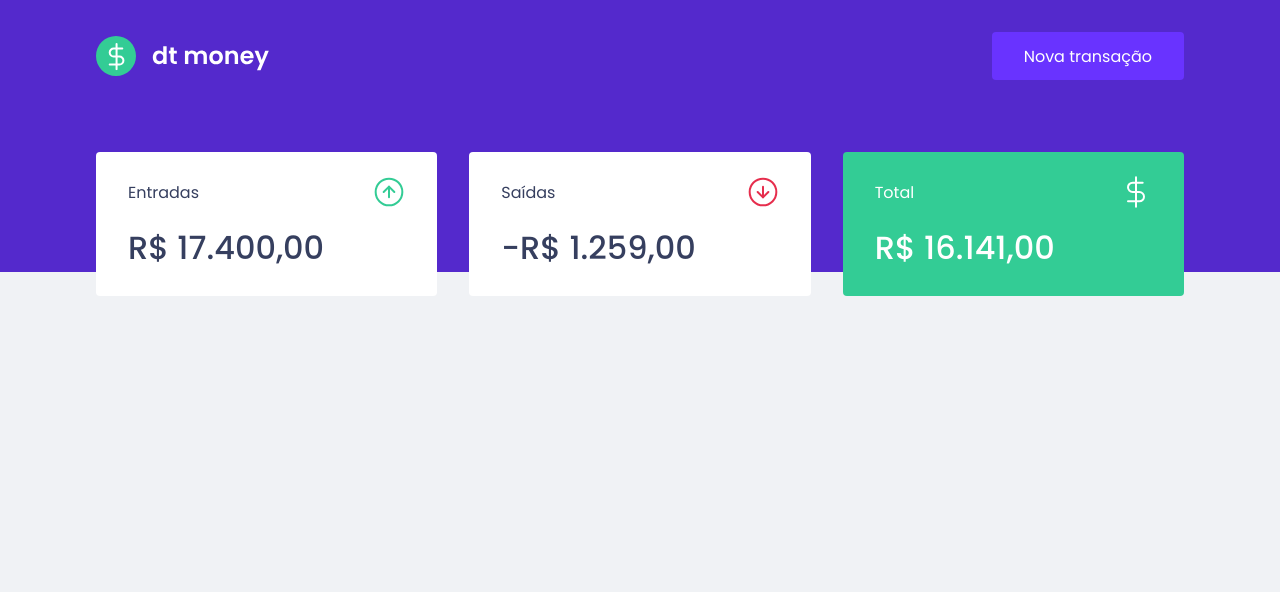
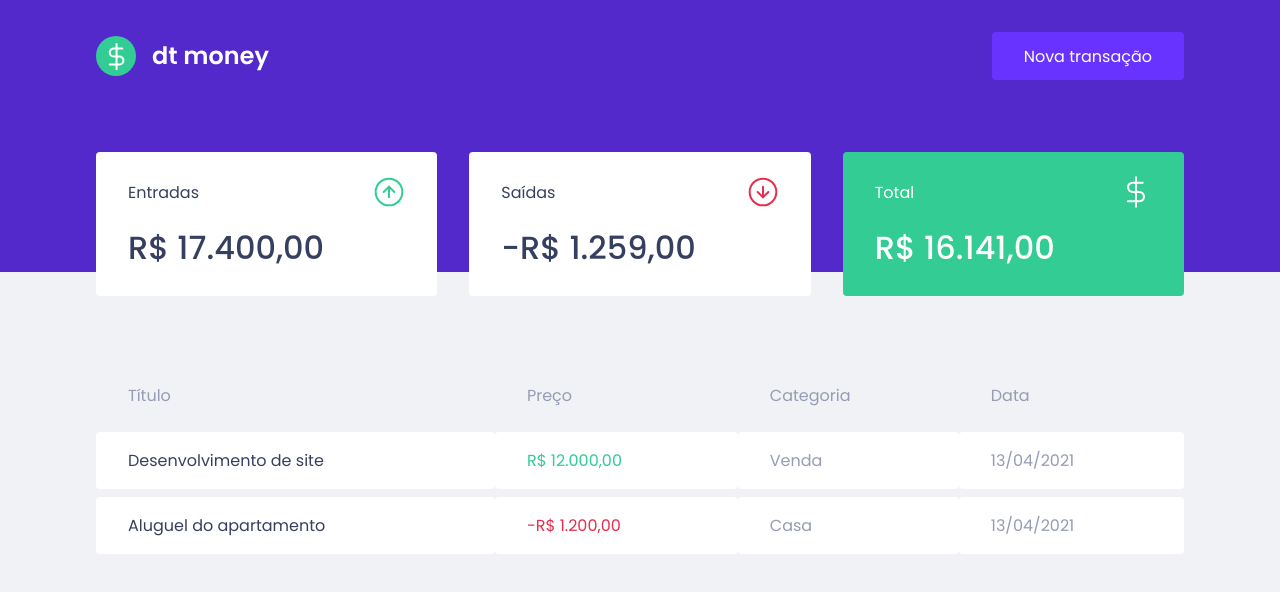
Before and after one commit to georgebiassoftwareengineer/dtmoney, a React (Create React App) app: page / in a window 1280 px wide. Shown: the top 592 px of the page. Built offline with nearby package versions, Linux system fonts and the light colour scheme.

Commit message:
feat: Add TransactionsTable Component

```diff
--- a/src/components/Dashboard/index.tsx
+++ b/src/components/Dashboard/index.tsx
@@ -1,4 +1,5 @@
 import { Summary } from '../Summary'
+import { TransactionsTable } from '../TransactionsTable'
 
 import * as S from './styles'
 
@@ -6,6 +7,7 @@
   return (
     <S.Container>
       <Summary />
+      <TransactionsTable />
     </S.Container>
   )
 }
--- /dev/null
+++ b/src/components/TransactionsTable/index.tsx
@@ -0,0 +1,34 @@
+import * as S from './styles'
+
+export function TransactionsTable() {
+  return (
+    <S.Container>
+      <table>
+        <thead>
+          <tr>
+              <th>Título</th>
+              <th>Preço</th>
+              <th>Categoria</th>
+              <th>Data</th>
+            </tr>
+        </thead>
+
+        <tbody>
+          <tr>
+            <td>Desenvolvimento de site</td>
+            <td className="deposit">R$ 12.000,00</td>
+            <td>Venda</td>
+            <td>13/04/2021</td>
+          </tr>
+
+          <tr>
+            <td>Aluguel do apartamento</td>
+            <td className="withdraw">-R$ 1.200,00</td>
+            <td>Casa</td>
+            <td>13/04/2021</td>
+          </tr>
+        </tbody>
+      </table>
+    </S.Container>
+  )
+}
--- /dev/null
+++ b/src/components/TransactionsTable/styles.ts
@@ -0,0 +1,38 @@
+import styled from 'styled-components'
+
+export const Container = styled.div`
+  margin-top: 4rem;
+
+  table {
+    width: 100%;
+    border-spacing: 0 0.5rem;
+
+    th {
+      color: var(--text-body);
+      font-weight: 400;
+      padding: 1rem 2rem;
+      text-align: left;
+      line-height: 1.5rem;
+    }
+
+    td {
+      padding: 1rem 2rem;
+      border: 0;
+      background: var(--shape);
+      color: var(--text-body);
+      border-radius: 0.25rem;
+
+      &:first-child {
+        color: var(--text-title);
+      }
+
+      &.deposit {
+        color: var(--green);
+      }
+
+      &.withdraw {
+        color: var(--red);
+      }
+    }
+  }
+`
```
